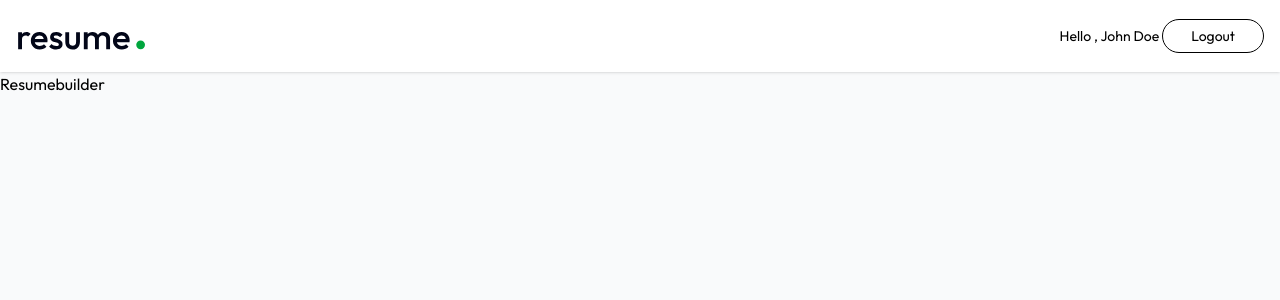
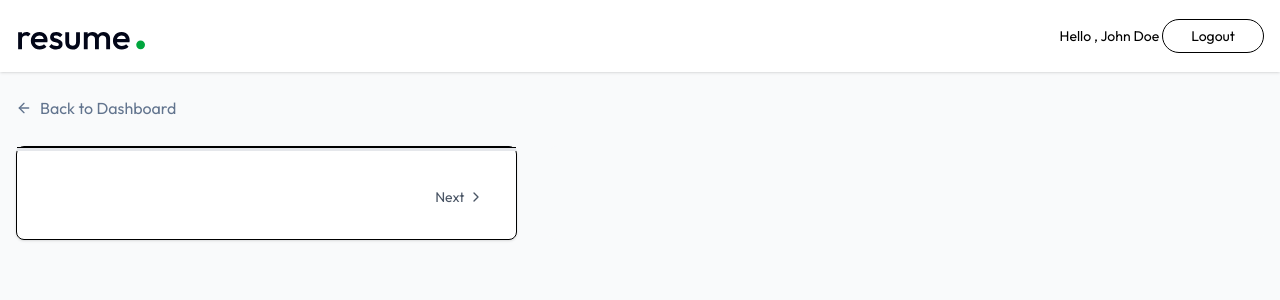
Before and after one commit to Parwatsinghpanwar/Airesumebuilder1, a React (Vite) app in the folder client/: page /App/Builder/1 in a window 1280 px wide. Shown: the top 300 px of the page. Built offline with nearby package versions, Linux system fonts and the light colour scheme.

Commit message:
Enhance Resumebuilder component with state management, navigation, and resume loading functionality

```diff
--- a/client/src/pages/Resumebuilder.jsx
+++ b/client/src/pages/Resumebuilder.jsx
@@ -1,8 +1,102 @@
-import React from 'react'
+import React, { useState, useEffect } from 'react'
+import { dummyResumeData } from '../assets/assets'
+import { Link, useParams } from 'react-router-dom'
+import {
+  ArrowLeftIcon,
+  Briefcase,
+  ChevronLeftIcon,
+  ChevronRight,
+  FileText,
+  FolderIcon,
+  GraduationCapIcon,
+  Sparkles,
+  UserIcon
+} from 'lucide-react'
+
+const Sections = [
+  { id: "personal", name: "Personal Information", icon: UserIcon },
+  { id: "summary", name: "Summary", icon: FileText },
+  { id: "experience", name: "Work Experience", icon: Briefcase },
+  { id: "education", name: "Education", icon: GraduationCapIcon },
+  { id: "project", name: "Projects", icon: FolderIcon },
+  { id: "skills", name: "Skills", icon: Sparkles },
+]
 
 const Resumebuilder = () => {
+  const { ResumeId } = useParams()
+
+  const [activeSectionIndex, setActiveSectionIndex] = useState(0)
+  const [resumeData, setResumeData] = useState(null)
+
+  useEffect(() => {
+    const resume = dummyResumeData.find(r => r.id === ResumeId)
+    if (resume) {
+      setResumeData(resume)
+      document.title = resume.title
+    }
+  }, [ResumeId])
+
   return (
-    <div>Resumebuilder</div>
+    <div>
+      <div className='max-w-7xl mx-auto px-4 py-6'>
+        <Link to="/App" className='inline-flex gap-2 items-center text-slate-500 hover:text-slate-700'>
+          <ArrowLeftIcon className='size-4' /> Back to Dashboard
+        </Link>
+      </div>
+
+      <div className='max-w-7xl mx-auto px-4 pb-8'>
+        <div className='grid lg:grid-cols-12 gap-8'>
+
+          {/* LEFT */}
+          <div className='relative lg:col-span-5'>
+            <div className='bg-white rounded-lg shadow-sm border p-6 pt-4 relative'>
+
+              {/* Progress bar */}
+              <hr className='absolute top-0 left-0 h-1 bg-gray-200 w-full' />
+              <hr
+                className='absolute top-0 left-0 h-1 bg-gradient-to-r from-green-500 to-green-600 transition-all duration-300'
+                style={{
+                  width: `${(activeSectionIndex * 100) / (Sections.length - 1)}%`
+                }}
+              />
+
+              {/* Navigation */}
+              <div className='flex justify-end items-center mt-4'>
+                {activeSectionIndex !== 0 && (
+                  <button
+                    onClick={() => setActiveSectionIndex(i => Math.max(i - 1, 0))}
+                    className='flex items-center gap-1 p-2 text-sm text-gray-600 hover:bg-gray-100 rounded'
+                  >
+                    <ChevronLeftIcon className='size-4' /> Previous
+                  </button>
+                )}
+
+                <button
+                  onClick={() =>
+                    setActiveSectionIndex(i => Math.min(i + 1, Sections.length - 1))
+                  }
+                  disabled={activeSectionIndex === Sections.length - 1}
+                  className={`flex items-center gap-1 p-2 text-sm rounded ${
+                    activeSectionIndex === Sections.length - 1
+                      ? 'opacity-50 cursor-not-allowed'
+                      : 'text-gray-600 hover:bg-gray-100'
+                  }`}
+                >
+                  Next <ChevronRight className='size-4' />
+                </button>
+              </div>
+
+            </div>
+          </div>
+
+          {/* RIGHT */}
+          <div className='lg:col-span-7 bg-gray-50 rounded-lg'>
+            {/* Resume Preview later */}
+          </div>
+
+        </div>
+      </div>
+    </div>
   )
 }
 
```
